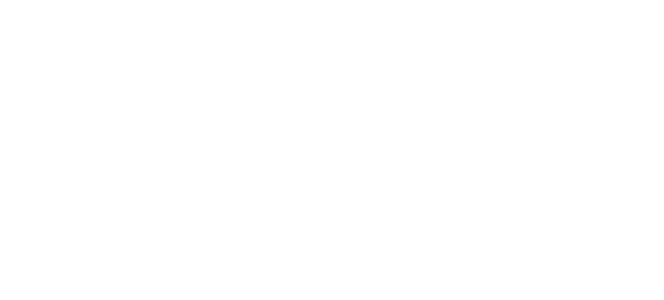
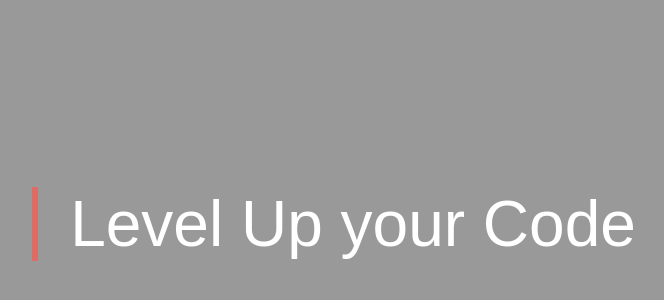
Before and after one commit to felianfilian/12_ang_test_01, an Angular app: page / in a window 1280 px wide. Shown: the part 176-476 px from the top of the page, without its empty margins (306-970 px from the left). Built offline with nearby package versions, Linux system fonts and the light colour scheme.

Commit message:
create headlines

```diff
--- a/src/app/app.component.html
+++ b/src/app/app.component.html
@@ -6,3 +6,7 @@
     alt=""
   />
 </div>
+
+<div class="slide-container slide-overlay">
+  <p class="fade-in">{{ headlines[currentImage] }}</p>
+</div>
--- a/src/app/app.component.scss
+++ b/src/app/app.component.scss
@@ -4,6 +4,27 @@
   height: 100vh;
   width: 100vw;
   max-width: 100%;
+}
+
+.slide-overlay {
+  position: absolute;
+  top: 0;
+
+  display: flex;
+  justify-content: center;
+  align-items: center;
+
+  background-color: rgba(0, 0, 0, 0.4);
+
+  p {
+    max-width: 600px;
+
+    padding-left: 32px;
+
+    border-left: 6px solid #de6c64;
+    color: white;
+    font-size: 4rem;
+  }
 }
 
 .img-slide {
--- a/src/app/app.component.ts
+++ b/src/app/app.component.ts
@@ -7,6 +7,11 @@ import { Component, OnInit } from '@angular/core';
 })
 export class AppComponent implements OnInit {
   images = ['img01.jpg', 'img04.jpg', 'img07.jpg'];
+  headlines = [
+    'Bring Engineering to the next level',
+    'Burn to Code',
+    'Level Up your Code',
+  ];
   currentImage = 0;
   showImage = true;
 
--- a/src/styles.scss
+++ b/src/styles.scss
@@ -1,3 +1,5 @@
 body {
   margin: 0;
+
+  font-family: Arial, Helvetica, sans-serif;
 }
```
